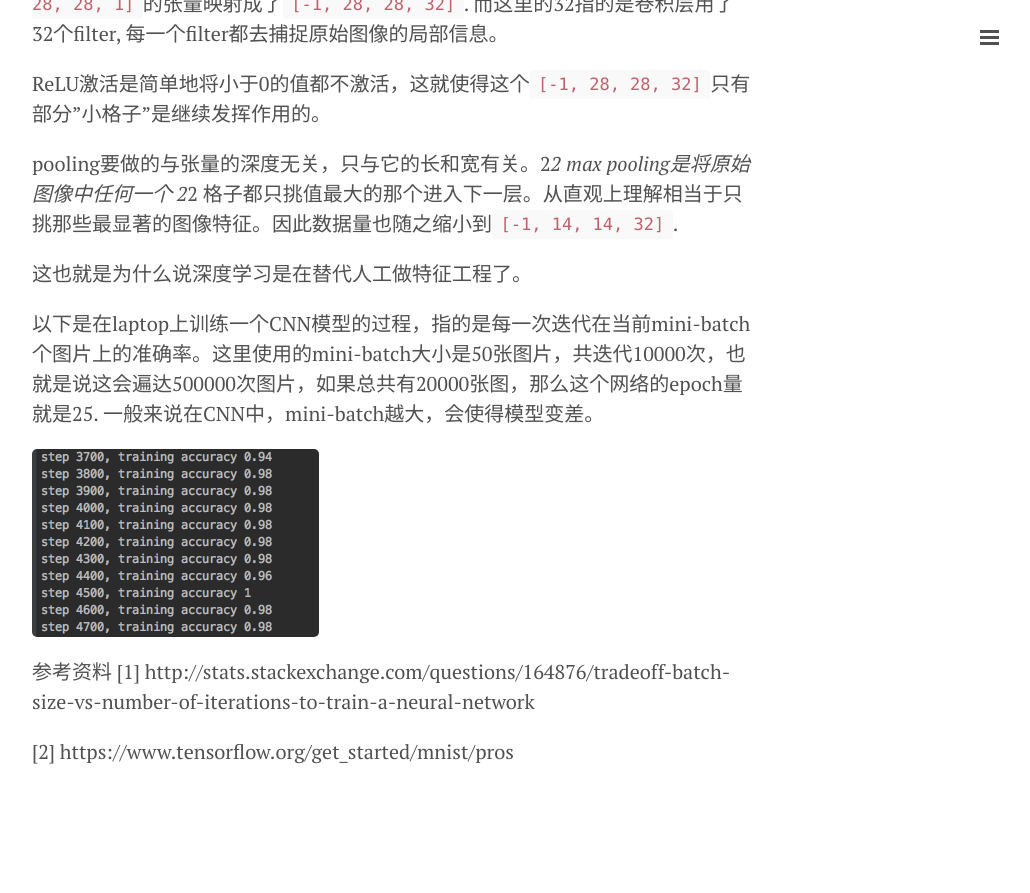
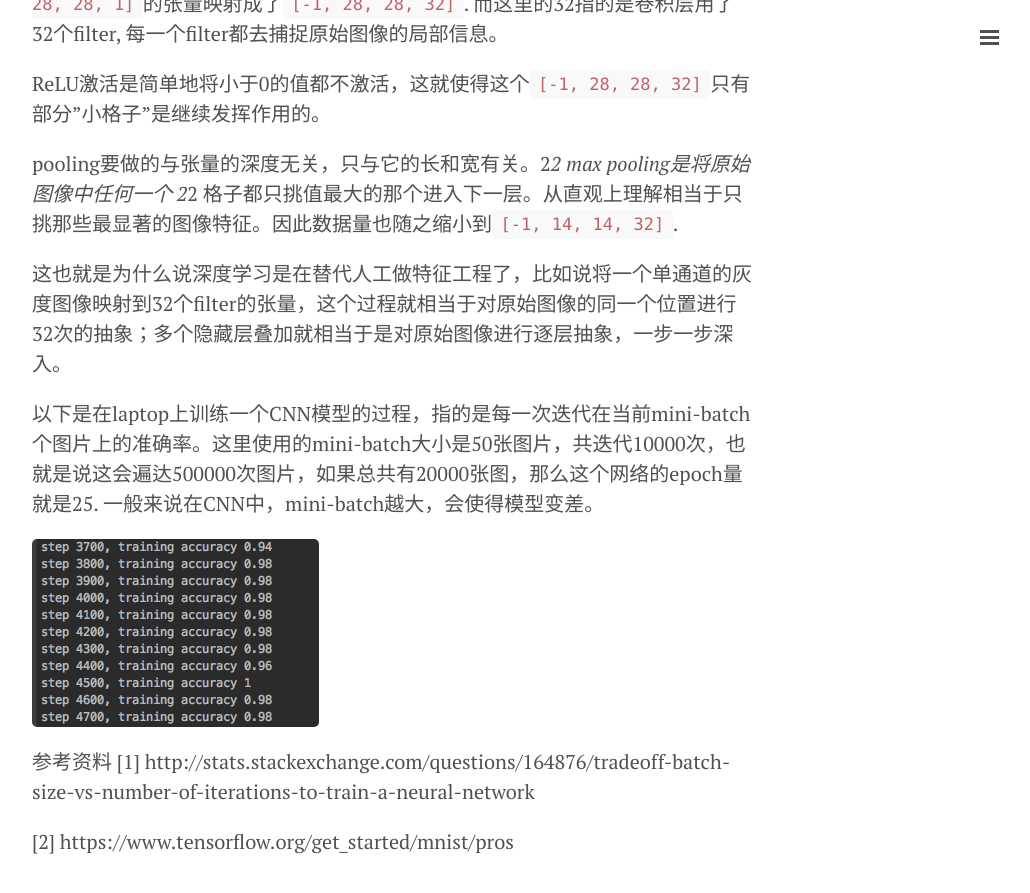
Before and after one commit to nomadcube/nomadcube.github.io, a Jekyll site: the page built from _posts/2017-03-22- 通过mnist例子理解CNNs和tensorflow.md, in a window 1280 px wide and 900 px high, scrolled down 4210 px. Shown: the top 893 px of the window, without its empty margins (248-1278 px from the left). Built offline with Jekyll 4.4.1, drawn with Linux system fonts in a browser that asks for light colours; formulas are drawn with MathJax 3; comment, search, counter and statistics services are not loaded; before the commit the page ends 5057 px from its top, so only the background shows below that.

Commit message:
新文章

````diff
--- a/_posts/2017-03-22- 通过mnist例子理解CNNs和tensorflow.md
+++ b/_posts/2017-03-22- 通过mnist例子理解CNNs和tensorflow.md
@@ -132,7 +132,7 @@
 
 pooling要做的与张量的深度无关，只与它的长和宽有关。2*2 max pooling是将原始图像中任何一个 2*2 格子都只挑值最大的那个进入下一层。从直观上理解相当于只挑那些最显著的图像特征。因此数据量也随之缩小到```[-1, 14, 14, 32]```.
 
-这也就是为什么说深度学习是在替代人工做特征工程了。
+这也就是为什么说深度学习是在替代人工做特征工程了，比如说将一个单通道的灰度图像映射到32个filter的张量，这个过程就相当于对原始图像的同一个位置进行32次的抽象；多个隐藏层叠加就相当于是对原始图像进行逐层抽象，一步一步深入。
 
 以下是在laptop上训练一个CNN模型的过程，指的是每一次迭代在当前mini-batch个图片上的准确率。这里使用的mini-batch大小是50张图片，共迭代10000次，也就是说这会遍达500000次图片，如果总共有20000张图，那么这个网络的epoch量就是25. 一般来说在CNN中，mini-batch越大，会使得模型变差。
 
````
